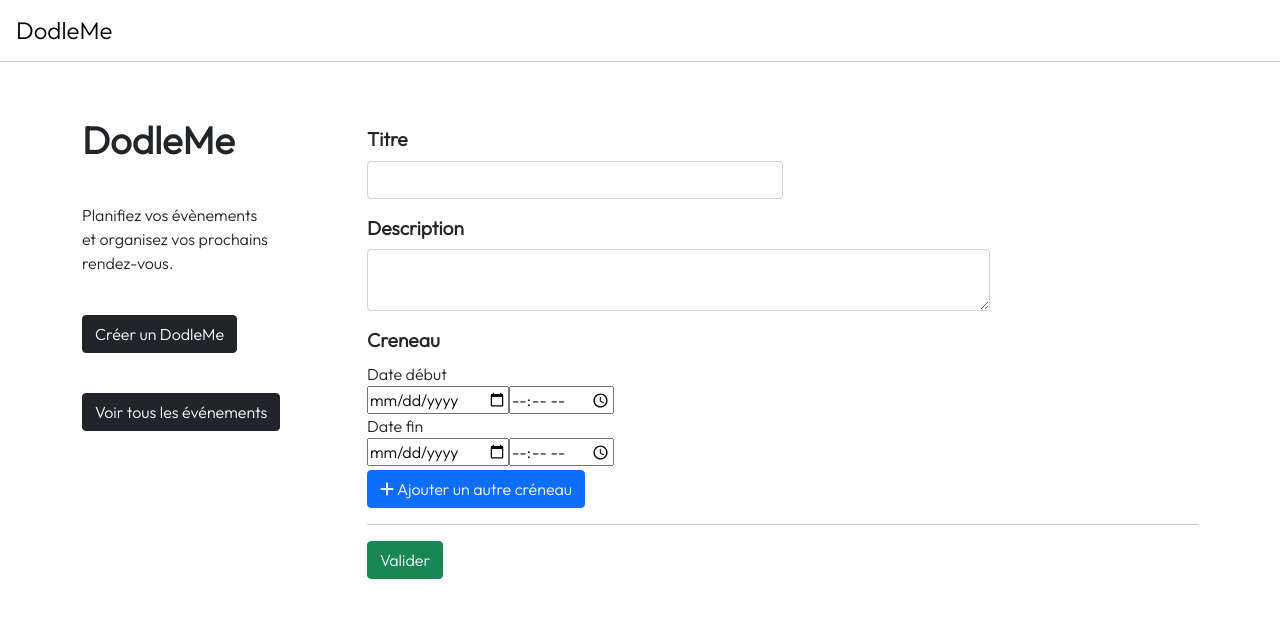
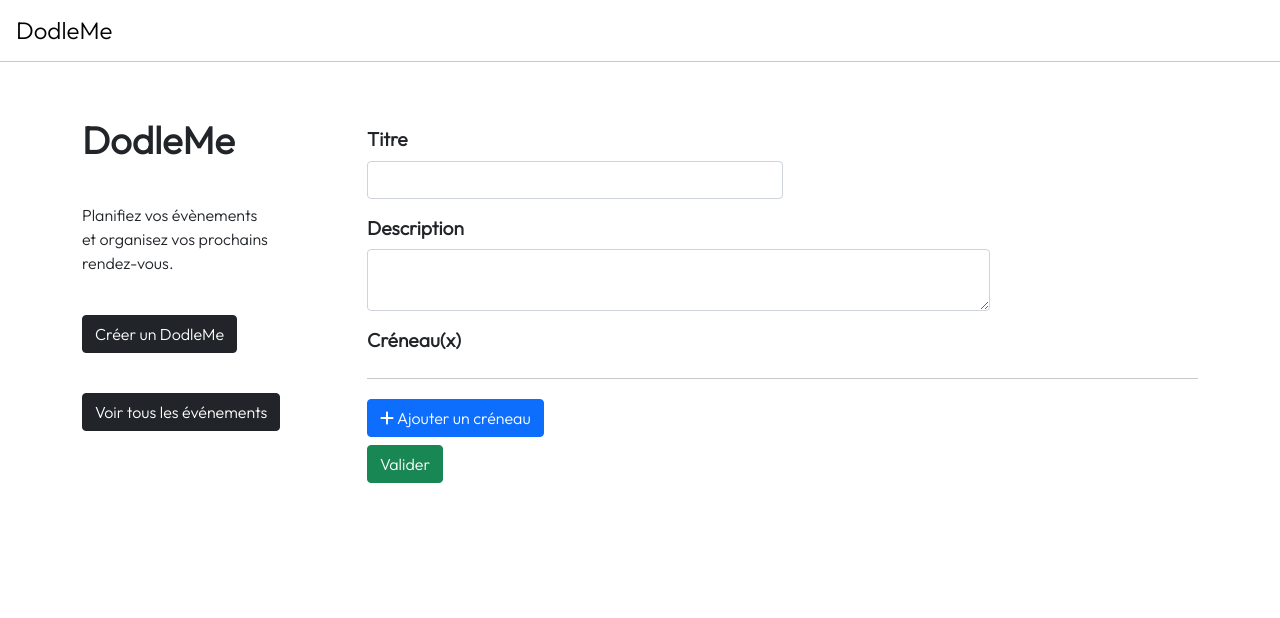
Before and after one commit to RemiSaurel/dodleme, an Angular app: page /create in a window 1280 px wide. Shown: the top 618 px of the page. Built offline with nearby package versions, Linux system fonts and the light colour scheme.

Commit message:
gestion erreurs creneaux

```diff
--- a/src/app/Creneau.ts
+++ b/src/app/Creneau.ts
@@ -1,4 +1,7 @@
 export class Creneau {
+
+  public static readonly NB_PROPRIETES_CRENEAU = 4;
+
   date_debut: string
   date_fin: string
   heure_debut: string
--- a/src/app/creer-evenement/creer-evenement.component.css
+++ b/src/app/creer-evenement/creer-evenement.component.css
@@ -6,3 +6,8 @@
   font-size: 1.2rem;
   font-weight: bold;
 }
+
+.first_line_card {
+  display: flex;
+  justify-content: space-between;
+}
--- a/src/app/creer-evenement/creer-evenement.component.html
+++ b/src/app/creer-evenement/creer-evenement.component.html
@@ -2,31 +2,36 @@
   <label for="Titre" class="col-form-label sous-titre">Titre</label>
   <div>
     <input type="text" class="form-control w-50" id="Titre" [(ngModel)] = "evenement.titre">
-    <div class="alert alert-danger d-none w-50" role="alert" id="error_titre">
-      Veuillez choisir un titre.
-    </div>
   </div>
 </div>
 <div class="form-group mt-2 mb-2">
-  <label for="Description" class=" col-form-label sous-titre">Description</label>
+  <label for="Description" class="col-form-label sous-titre">Description</label>
   <div>
     <textarea  class="form-control w-75" id="Description" [(ngModel)] = "evenement.description"> </textarea>
   </div>
 </div>
 <div class="form-group mt-2 mb-2">
-  <label for="Creneau" class=" col-form-label sous-titre">Creneau</label>
-  <div id="Creneau">
-    <div class="date_titre">Date début</div> <input type="date" id="creneau_date_debut" [(ngModel)] = "creneau.date_debut">
-    <input type="time" id="creneau_heure_debut" [(ngModel)] = "creneau.heure_debut">
-    <br>
-    <div class="date_titre">Date fin</div>  <input type="date" id="creneau_date_fin" [(ngModel)] = "creneau.date_fin">
-    <input type="time" id="creneau_heure_fin" [(ngModel)] = "creneau.heure_fin">
+  <label class=" col-form-label sous-titre">Créneau(x)</label>
+  <div class="row pl-3">
+    <div class="card_creneau col-md-4 col-sm-6 mt-3" *ngFor="let creneau of this.evenement.creneaux; index as i">
+      <div class="first_line_card">N° {{i + 1}}  <button class="btn btn-danger" (click)="supprimerCreneau(creneau)">
+        <fa-icon [icon]="faTrash"></fa-icon></button>
+      </div>
+      <div class="date_titre">Date début</div> <input type="date" class="form-control" [min]="mindate" id="creneau_date_debut" [(ngModel)] = "creneau.date_debut">
+      <input type="time" class="form-control" id="creneau_heure_debut" [(ngModel)] = "creneau.heure_debut">
+      <br>
+      <div class="date_titre">Date fin</div>  <input type="date" class="form-control" [min]="mindate" id="creneau_date_fin" [(ngModel)] = "creneau.date_fin">
+      <input type="time" class="form-control" id="creneau_heure_fin" [(ngModel)] = "creneau.heure_fin">
+    </div>
   </div>
-  <button class="btn btn-primary mt-1"> <!-- TODO : ajouter html et datetime picker -->
-    <fa-icon [icon]="faPlus"></fa-icon> Ajouter un autre créneau
+  <hr>
+  <button class="btn btn-primary mt-1" (click)="ajouterCreneau()"> <!-- TODO : ajouter html et datetime picker -->
+    <fa-icon [icon]="faPlus"></fa-icon> Ajouter un créneau
   </button>
 </div>
-<hr>
+<div class="alert alert-danger d-none w-75" role="alert" id="error_form">
+  Erreur : veillez bien à choisir un titre et à assigner tous les créneaux.
+</div>
 <button class="btn btn-success" (click)="valider()">Valider</button>
 <div class="alert alert-success mt-2 d-none w-25" role="alert" id="event_ok">
   Événement créé !
--- a/src/app/creer-evenement/creer-evenement.component.ts
+++ b/src/app/creer-evenement/creer-evenement.component.ts
@@ -2,7 +2,7 @@ import { Component, OnInit } from '@angular/core';
 import {Evenement} from "../Evenement";
 import {ApiDodleMe} from "../api-dodleme";
 import {HttpClient} from "@angular/common/http";
-import { faPlus } from '@fortawesome/free-solid-svg-icons';
+import { faPlus, faTrash } from '@fortawesome/free-solid-svg-icons';
 import {Creneau} from "../Creneau";
 
 @Component({
@@ -12,38 +12,68 @@ import {Creneau} from "../Creneau";
 })
 export class CreerEvenementComponent implements OnInit {
   faPlus = faPlus;
+  faTrash = faTrash;
+
+  mindate =  new Date().toISOString().split("T")[0];
+
   evenement: Evenement;
-  creneau: Creneau;
+
   constructor(private apiDodleMe: ApiDodleMe,
               private httpClient: HttpClient) { }
 
   ngOnInit(): void {
     this.evenement = new Evenement();
-    this.creneau = new Creneau();
+  }
+
+  titreOK(): boolean {
+    return this.evenement.titre !== undefined
+      && this.evenement.titre.trim() !== "";
+  }
+
+  creneauOK(creneau: Creneau) : boolean {
+    return Object.keys(creneau).length === Creneau.NB_PROPRIETES_CRENEAU;
+  }
+
+  creneauxOK(creneaux: Creneau[]): boolean {
+     if (creneaux.length == 0) {
+       return false;
+     } else {
+       for (const creneau of creneaux) {
+         if (!this.creneauOK(creneau)){
+           return false;
+         }
+       }
+     }
+     return true;
   }
 
   eventOk(): boolean {
-    return  this.evenement.titre !== undefined
-      && this.evenement.titre.trim() !== "";
+    return this.titreOK() && this.creneauxOK(this.evenement.creneaux);
   }
 
   clearInputs() {
     this.evenement.titre = ""
     this.evenement.description = ""
+    this.evenement.creneaux = [];
   }
 
   valider(){
-    document.getElementById("event_ok")?.classList.add("d-none");
     if (this.eventOk()) {
-      this.evenement.creneaux.push(this.creneau)
       this.apiDodleMe.ajouterEvent(this.evenement)
       console.log(this.evenement)
       this.clearInputs();
-      document.getElementById("error_titre")?.classList.add("d-none");
+      document.getElementById("error_form")?.classList.add("d-none");
       document.getElementById("event_ok")?.classList.remove("d-none");
     } else {
-      document.getElementById("error_titre")?.classList.remove("d-none")
+      document.getElementById("error_form")?.classList.remove("d-none");
     }
   }
 
+  ajouterCreneau() {
+    this.evenement.creneaux.push(new Creneau())
+  }
+
+  supprimerCreneau(creneau: Creneau) {
+    this.evenement.creneaux.splice(this.evenement.creneaux.indexOf(creneau), 1);
+  }
 }
```
